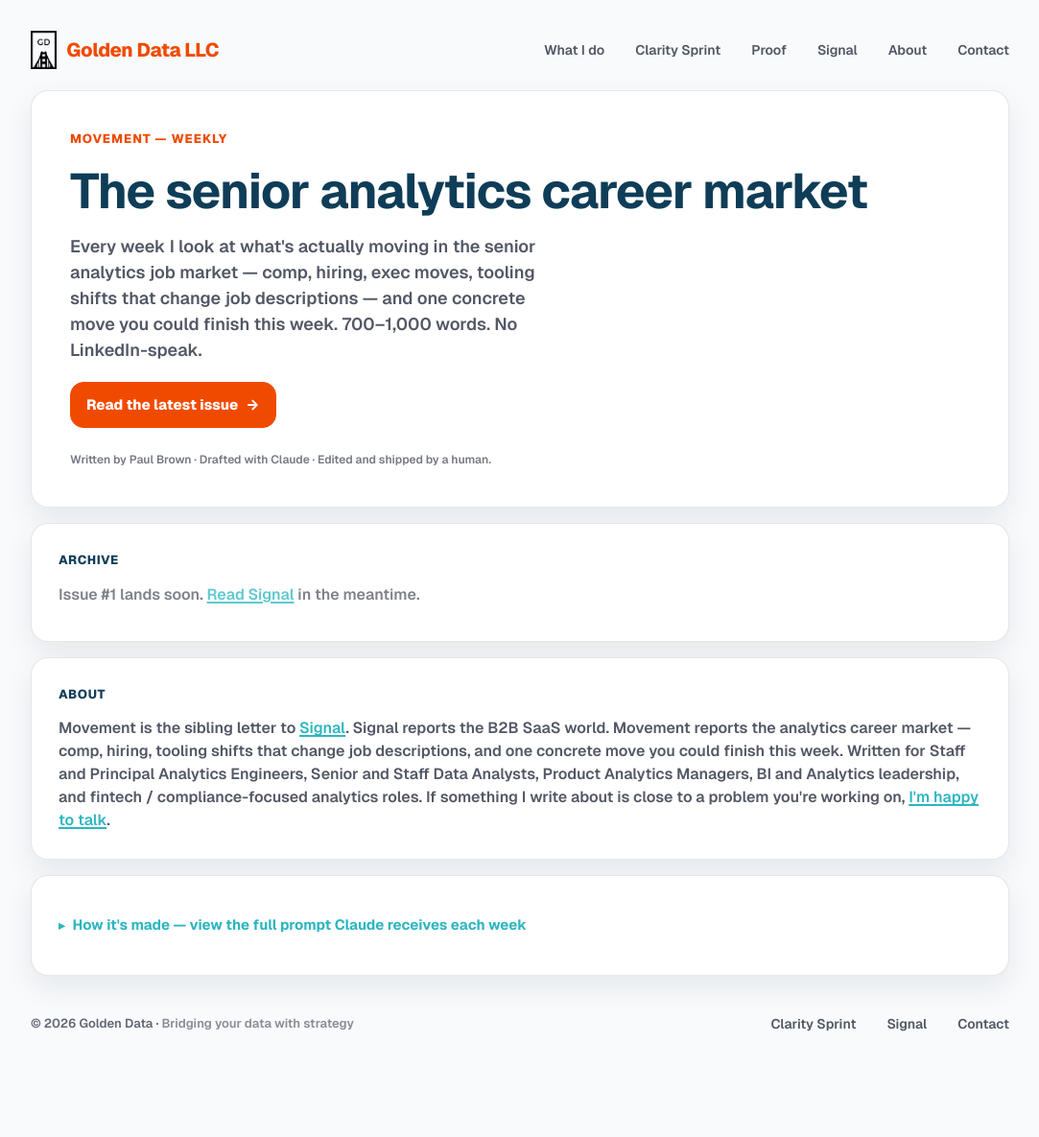
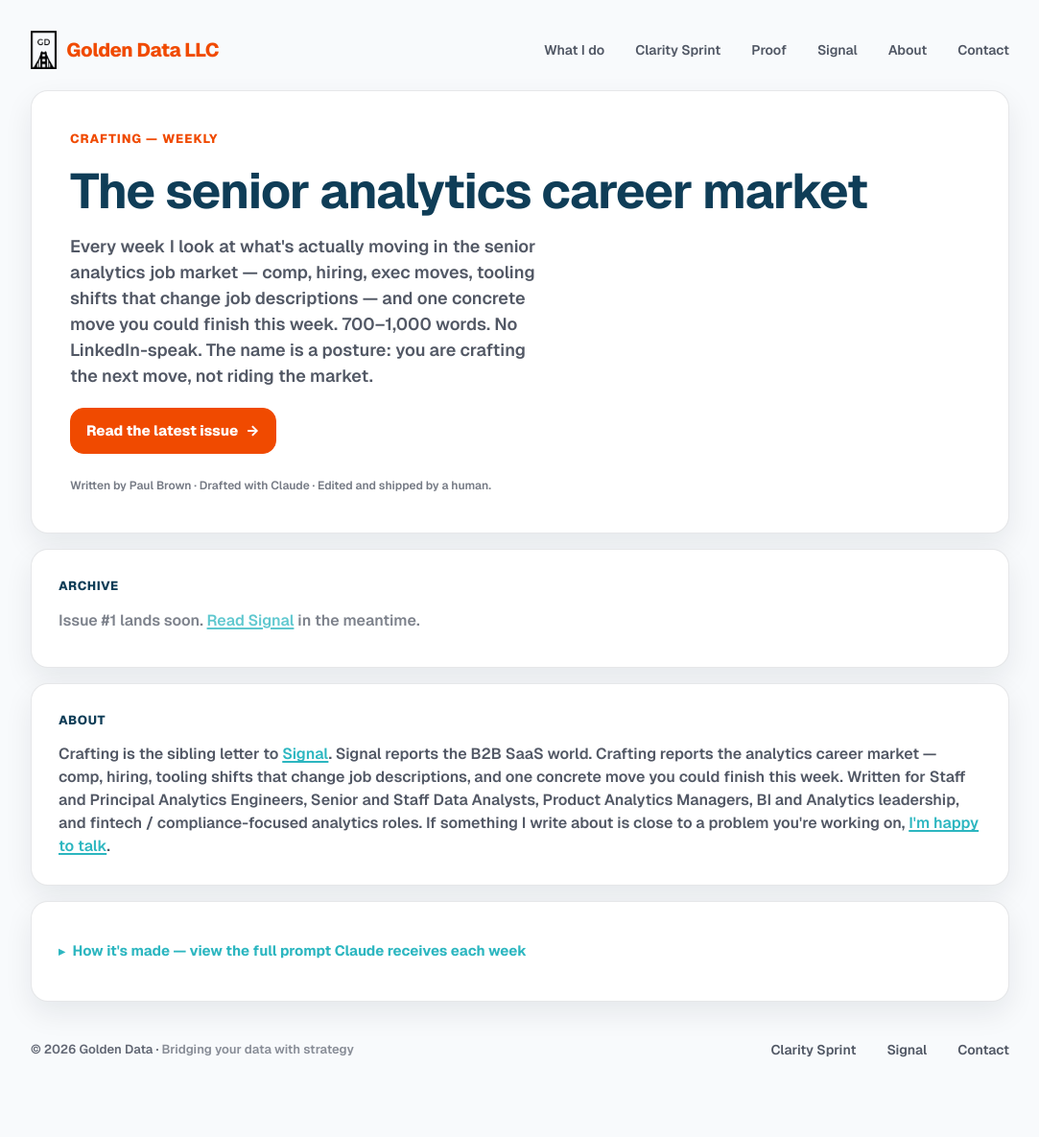
Before and after one commit to browningtons/golden-data, a Jekyll site: the page built from crafting/index.html, in a window 1280 px wide. Shown: the whole page at 96% size, without its empty margins (98-1181 px from the left). Built offline with Jekyll 4.4.1, drawn with Linux system fonts in a browser that asks for light colours; before the commit the page ends 1158 px from its top, so only the background shows below that.

Commit message:
Rename Movement → Crafting + lock in voice casts per VOICE doc
Two changes, applied together because they ripple through the same files.

1. Rename Movement to Crafting.
   - movement/index.html → crafting/index.html (rebranded)
   - prompts/movement-prompt.md → prompts/crafting-prompt.md (rebranded;
     all Newsletter=Movement filters, file paths, commit-message templates,
     PR-title templates, and URL templates updated)
   - README.md updated (newsletter list, automation section, folder map)

2. Voice casts locked in to match the VOICE doc Per-App Cast section:
   - Signal: Michael Lewis (narrative). Not a layer over Paul-practitioner —
     Lewis is the cast. Paul's experience is the substance under the prose,
     not a separate voice anchor. Sibling-logic note added so future runs
     don't drift back into Sam Harris.
   - Crafting: Reynolds-meets-Bateman, drawing from the our-family-lizard
     pairing in the VOICE doc, recast for the senior analytics career
     market. Reynolds = fourth-wall winks, willingness to undercut the
     newsletter form. Bateman = dry deadpan, deflation delivered flat.
     Exemplar lines drafted; the three failure modes (too much Reynolds,
     too much Bateman, drifting into Lewis) are spelled out.
   - Sibling logic in both prompts cross-references the other.

Cast Pool in the Notion VOICE doc still lists golden-data/movement under
Per-App Cast — that's Paul's to retire / replace with golden-data/crafting
when ready.

```diff
--- a/movement/index.html
+++ b/crafting/index.html
@@ -1,16 +1,17 @@
 ---
 layout: default
-title: Movement
-description: Movement — a weekly newsletter on the senior analytics career market. Comp, hiring, tooling, and one finishable move for the week.
+title: Crafting
+description: Crafting — a weekly newsletter on the senior analytics career market. Comp, hiring, tooling, and one finishable move for the week.
 ---
 <div class="card" style="padding: 40px;">
-  <p class="eyebrow">Movement — Weekly</p>
+  <p class="eyebrow">Crafting — Weekly</p>
 
   <h1 style="margin-bottom: 12px;">The senior analytics career market</h1>
   <p class="subtitle" style="margin-bottom: 20px;">
     Every week I look at what's actually moving in the senior analytics job market — comp,
     hiring, exec moves, tooling shifts that change job descriptions — and one concrete move
-    you could finish this week. 700–1,000 words. No LinkedIn-speak.
+    you could finish this week. 700–1,000 words. No LinkedIn-speak. The name is a posture:
+    you are crafting the next move, not riding the market.
   </p>
 
   <a class="btn btn-primary" href="#archive">
@@ -34,8 +35,8 @@ description: Movement — a weekly newsletter on the senior analytics career mar
 <div class="card" style="padding: 28px; margin-top: 16px;">
   <p style="font-size: 13px; text-transform: uppercase; letter-spacing: 0.05em; font-weight: 800; color: var(--heading-color); margin-bottom: 14px;">About</p>
   <p>
-    Movement is the sibling letter to <a href="{{ '/signal/' | relative_url }}">Signal</a>. Signal
-    reports the B2B SaaS world. Movement reports the analytics career market — comp, hiring, tooling
+    Crafting is the sibling letter to <a href="{{ '/signal/' | relative_url }}">Signal</a>. Signal
+    reports the B2B SaaS world. Crafting reports the analytics career market — comp, hiring, tooling
     shifts that change job descriptions, and one concrete move you could finish this week. Written
     for Staff and Principal Analytics Engineers, Senior and Staff Data Analysts, Product Analytics
     Managers, BI and Analytics leadership, and fintech / compliance-focused analytics roles.
@@ -60,7 +61,7 @@ description: Movement — a weekly newsletter on the senior analytics career mar
         <li>Earn the period. The "X. Y." telltale shape, repeatedly.</li>
         <li>Quote real numbers, real comp data, real job posts. If you can't, say so.</li>
       </ul>
-      <p>Voice anchor — primary: <strong>Sam Harris (dry)</strong>. Precise, data-respecting, occasionally cutting. Voice anchor — supporting: <strong>Hitchens</strong>, used sparingly on the moments where the reader is lying to themselves.</p>
+      <p>Voice cast: <strong>Reynolds-meets-Bateman</strong>. Reynolds for the fourth-wall winks and the willingness to undercut the newsletter form as it happens. Bateman for the dry deadpan that lands the deflation flat. The reader is a peer making a hard move — never someone being scolded, never someone being encouraged.</p>
 
       <h3>Topic priorities</h3>
       <ul>
@@ -75,7 +76,7 @@ description: Movement — a weekly newsletter on the senior analytics career mar
       <h3>Structure (4 sections per issue, mirrors Signal)</h3>
 
       <h4>1. The diagnostic (~150 words)</h4>
-      <p>A sharp observation about the senior analytics career market. What's happening that most people see but don't talk about? No throat-clearing. The section where Hitchens can earn his line.</p>
+      <p>A sharp observation about the senior analytics career market. What's happening that most people see but don't talk about? No throat-clearing. The section where the Reynolds-Bateman move earns its keep.</p>
 
       <h4>2. What's actually moving in the market (~250 words)</h4>
       <p>3–5 real signals from the last 7–14 days. Real comp data, real job posts, real exec moves, real tooling announcements. Skip generic "AI is transforming analytics" pieces and listicles.</p>
@@ -88,7 +89,7 @@ description: Movement — a weekly newsletter on the senior analytics career mar
 
       <h3>Quality bar</h3>
       <ul>
-        <li>Does the lede make a senior IC stop scrolling? Did Hitchens earn his line, or is it forced?</li>
+        <li>Does the lede make a senior IC stop scrolling? Did the Reynolds-Bateman move earn its line, or is it forced?</li>
         <li>Are the signals from the past 7–14 days, or padding with evergreen career advice?</li>
         <li>Could the reader actually do the section 3 moves on Tuesday morning?</li>
         <li>Any line that drifted into LinkedIn-speak or false cheer? Rewrite it.</li>
```
Also changed, not shown: prompts/crafting-prompt.md (renamed from prompts/movement-prompt.md, +46 -29 lines), prompts/signal-prompt.md (+15 -1 lines), README.md.
